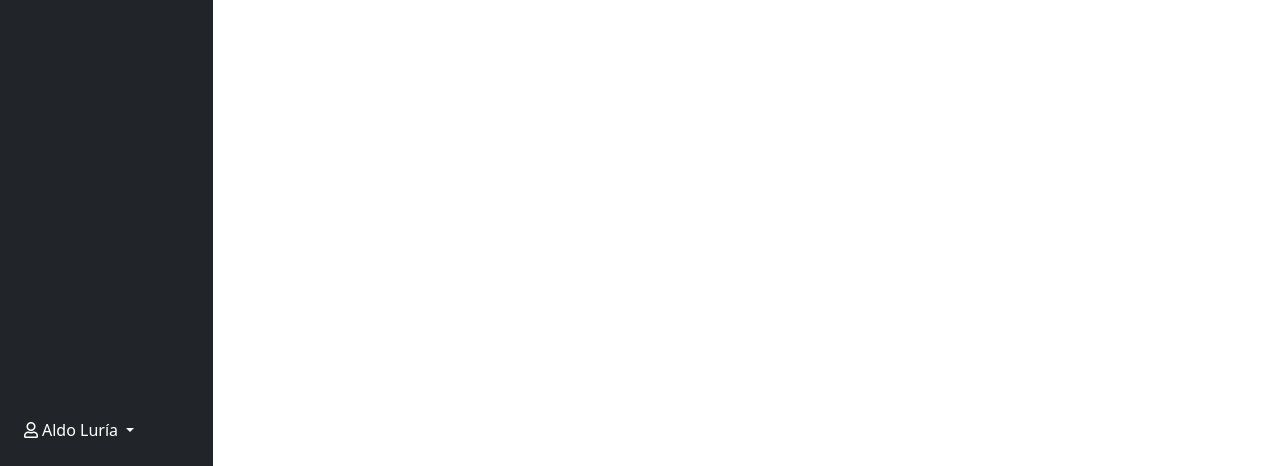
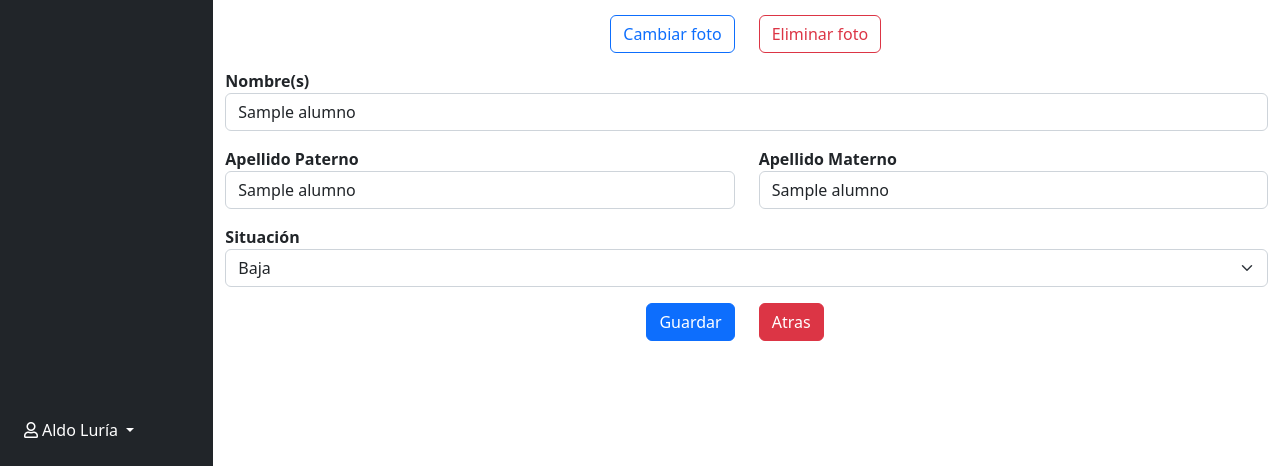
Before and after one commit to aldoluria/tiadsm, a Flask app: page /dashboard/alumnos/editar/1 in a window 1280 px wide. Shown: the part 334-800 px from the top of the page. Run offline with Flask 3, Linux system fonts and the light colour scheme; one stand-in notice (Sample message) is shown; a database or web service that is not in the repository returns one stand-in record (values such as "Sample title"); some libraries are stand-ins or nearby versions.

Commit message:
CRUD Alumnos v2.0

```diff
--- a/app/app.py
+++ b/app/app.py
@@ -3,8 +3,11 @@ import uuid
 import psycopg2
 from datetime import datetime
 from werkzeug.utils import secure_filename
-from flask import Flask, render_template, url_for, redirect, request, flash
+from flask import Flask, render_template, url_for, redirect, request, flash, Blueprint
 from flask_wtf.csrf import CSRFProtect
+
+#Creamos una tag con la ayuda de Blueprint y la iniciamos en nuestro proyecto (al crear nuestra applicación)
+custom_tags = Blueprint('custom_tags', __name__)
 
 app = Flask(__name__)
 csrf=CSRFProtect()
@@ -43,26 +46,37 @@ ALLOWED_EXTENSIONS = {'png', 'jpg', 'jpeg'}
 ruta_alumnos=app.config['UPLOAD_FOLDER']='./app/static/img/uploads/alumnos/'
 ruta_profesores=app.config['UPLOAD_FOLDER']='./app/static/img/uploads/profesores/'
 
-app.secret_key='mysecretkey'
-
 def allowed_file(filename):
     return '.' in filename and \
            filename.rsplit('.', 1)[1].lower() in ALLOWED_EXTENSIONS
 
+#@custom_tags.app_template_global()
+def listar_profesores():
+    conn = get_db_connection()
+    cur = conn.cursor()
+    cur.execute('SELECT * FROM profesores WHERE activo=true ORDER BY nombre ASC;')
+    profesores = cur.fetchall()
+    cur.close()
+    conn.close()
+    return profesores
+
+app.secret_key='mysecretkey'
+
 @app.route("/")
 def index():
     titulo = "Plataforma de cursos"
-    return render_template('index.html', titulo=titulo)
+    return render_template('index.html', titulo=titulo, profesores=listar_profesores())
 
 @app.route("/about-us")
 def about_us():
-    return render_template('about_us.html')
+    return render_template('about_us.html', profesores=listar_profesores())
 
 @app.route("/dashboard")
 def dashboard():
     titulo = "Panel de Administración"
     return render_template('dashboard.html', titulo=titulo)
 
+#------------------------- DASHBOARD -------------------------
 #------------------------- CRUD Alumnos -------------------------
 
 @app.route("/dashboard/alumnos")
@@ -107,9 +121,9 @@ def alumnos_crear():
 
             conn = get_db_connection()
             cur = conn.cursor()
-            cur.execute('INSERT INTO alumnos (nombre, apellido_paterno, apellido_materno, activo, creado, editado, imagen, situacion)'
-                        'VALUES (%s, %s, %s, %s, %s, %s, %s, %s)',
-                        (nombre, paterno, materno, activo, creado, editado,filename,situacion))
+            sql="INSERT INTO alumnos (nombre, apellido_paterno, apellido_materno, activo, creado, editado, imagen, situacion) VALUES (%s, %s, %s, %s, %s, %s, %s, %s)"
+            valores=(nombre, paterno, materno, activo, creado, editado,filename,situacion)
+            cur.execute(sql,valores)
             conn.commit()
             cur.close()
             conn.close()
@@ -167,6 +181,51 @@ def alumnos_actualizar(id):
         flash('¡Alumno modificado exitosamente!')
     return redirect(url_for('alumnos_dashboard'))
 
+@app.route('/dashboard/alumnos/actualizar/foto/<string:id>', methods=['POST'])
+def alumnos_actualizar_foto(id):
+    if request.method == 'POST':
+        imagen=request.files['Foto']
+        nombre = request.form['nombre']
+        paterno = request.form['paterno']
+        materno = request.form['materno']
+        foto_anterior = request.form['anterior']
+        foto_anterior = os.path.join(ruta_alumnos,foto_anterior)
+        editado = datetime.now()
+
+        if imagen and allowed_file(imagen.filename):
+            # Verificar si el archivo con el mismo nombre ya existe
+            # Creamos un nombre dinamico para la foto de perfil con el nombre del alumno y una cadena aleatoria
+            cadena_aleatoria = my_random_string(10)
+            filename = paterno + "_" + materno + "_" + nombre + "_" + str(editado)[:10] + "_" + cadena_aleatoria + "_" + secure_filename(imagen.filename)
+            file_path = os.path.join(ruta_alumnos, filename)
+            if os.path.exists(file_path):
+                flash('Error: ¡Un archivo con el mismo nombre ya existe! Intente renombrar su archivo.')
+                return redirect(url_for('alumnos_dashboard'))
+            # Guardar el archivo y registrar en la base de datos
+            imagen.save(file_path)
+
+            conn = get_db_connection()
+            cur = conn.cursor()
+            sql=" UPDATE alumnos SET editado=%s, imagen=%s WHERE id_alumno=%s"
+            valores=(editado,filename,id)
+            cur.execute(sql,valores)
+            conn.commit()
+            cur.close()
+            conn.close()
+
+            #Eliminar foto de perfil antigua
+            if request.form['anterior'] != "":
+                if os.path.exists(foto_anterior):
+                    os.remove(foto_anterior)
+
+            flash('¡Foto de perfil actualizada exitosamente!')
+            return redirect(url_for('alumnos_editar', id=id))
+        else:
+            flash('Error: ¡Extensión de archivo invalida! Intente con una imagen valida PNG, JPG o JPEG')
+            return redirect(url_for('alumnos_editar', id=id))
+
+    return redirect(url_for('alumnos_dashboard'))
+
 @app.route('/dashboard/alumnos/eliminar/<string:id>')
 def alumnos_eliminar(id):
     activo = False
@@ -183,6 +242,31 @@ def alumnos_eliminar(id):
     flash('¡Alumno  eliminado correctamente!')
     return redirect(url_for('alumnos_dashboard'))
 
+@app.route('/dashboard/alumnos/eliminar/foto/<string:foto>/<string:id>')
+def alumnos_eliminar_foto(foto,id):
+    foto_anterior = os.path.join(ruta_alumnos,foto)
+    editado = datetime.now()
+    conn = get_db_connection()
+    cur = conn.cursor()
+    #sql="DELETE FROM alumnos WHERE id_alumno={0}".format(id)
+    sql="UPDATE alumnos SET imagen=%s, editado=%s WHERE id_alumno=%s"
+    valores=("",editado,id)
+    cur.execute(sql,valores)
+    conn.commit()
+    cur.close()
+    conn.close()
+    #Eliminar foto de perfil antigua
+    print(foto_anterior)
+    if foto != "":
+        if os.path.exists(foto_anterior):
+            os.remove(foto_anterior)
+            flash('¡Foto eliminada correctamente!')
+            return redirect(url_for('alumnos_editar', id=id))
+    else:
+        flash('Error: ¡No se puede ejecutar esta acción!')
+        return redirect(url_for('alumnos_editar', id=id))
+
+
 #------------------------- CRUD Profesores -------------------------
 
 #------------------------- CRUD Materias -------------------------
@@ -196,6 +280,7 @@ def acceso_no_autorizado(error):
 
 if __name__ == '__main__':
     csrf.init_app(app)
+    app.register_blueprint(custom_tags)
     app.register_error_handler(404, pagina_no_encontrada)
     app.register_error_handler(401, acceso_no_autorizado)
     app.run(debug=True, port=5000)
--- a/app/static/css/dashboard.css
+++ b/app/static/css/dashboard.css
@@ -20,3 +20,7 @@ a.ver_detalles:hover{
   color: blue;
   font-weight: bold;
 }
+
+label{
+  font-weight:bold;
+}
--- a/app/templates/alumnos_editar.html
+++ b/app/templates/alumnos_editar.html
@@ -3,42 +3,107 @@
 {% block title %} {{titulo}} {% endblock %}
 
 {% block body %}
-<form method="post" action="{{url_for('alumnos_actualizar', id=alumno[0])}}" enctype="multipart/form-data">
+
+{% with messages = get_flashed_messages() %}
+  {% if messages %}
+    {% for message in messages %}
+    <div class="alert alert-{% if "Error" in message %}danger {% elif "Advertencia" in message %}warning {% else %}success {% endif %} alert-dismissible fade show" role="alert">
+        <strong>{{message}}</strong>
+        <button type="button" class="btn-close" data-bs-dismiss="alert" aria-label="Close"></button>
+      </div>
+    {% endfor %}
+  {% endif %}
+{% endwith %}
+
+  <div class="mt-2 mb-3">
+    <div class="row justify-content-center">
+        <div class="col-7 col-sm-5 col-md-4 col-lg-3">
+            <div class="ratio ratio-1x1 bg-success overflow-hidden" style="border-radius: 50%;">
+              {% if alumno.7 == null or alumno.7 == "" %}
+                <img src="{{ url_for('static', filename='img/user.jpg')}}">
+              {% else %}
+                <img src="{{ url_for('static', filename='img/uploads/alumnos/') + alumno.7 }}">
+              {% endif %}
+            </div>
+        </div>
+    </div>
+  </div>
+
+  <div class="row mb-3">
+    {% if alumno.7 == "" or alumno.7 == Null %}
+      <div class="col d-flex justify-content-center"><a class="btn btn-outline-primary" data-bs-toggle="collapse" href="#cambiarFoto" role="button" aria-expanded="false" aria-controls="collapseExample">Cambiar foto</a></div>
+    {% else %}
+      <div class="col"><a class="btn btn-outline-primary float-end" data-bs-toggle="collapse" href="#cambiarFoto" role="button" aria-expanded="false" aria-controls="collapseExample">Cambiar foto</a></div>
+      <div class="col"> <a class="btn btn-outline-danger float-start" href="{{url_for('alumnos_eliminar_foto', id=alumno[0], foto=alumno[7])}}">Eliminar foto</a></div>
+    {% endif %}
+
+  </div>
+
+  <div class="collapse" id="cambiarFoto">
+    <form method="post" action="{{url_for('alumnos_actualizar_foto', id=alumno[0])}}" enctype="multipart/form-data">
       <input type="hidden" name="csrf_token" value="{{csrf_token()}}">
-    <div class="form-group">
-      <label for="nombre">Nombre(s)</label>
+      <input type="hidden" name="nombre" value="{{alumno.1}}">
+      <input type="hidden" name="paterno" value="{{alumno.2}}">
+      <input type="hidden" name="materno" value="{{alumno.3}}">
+      <input type="hidden" name="anterior" value="{{alumno.7}}">
+
+      <div class="form-group mb-3">
+        <label for="formFile" class="form-label">Foto de perfil</label>
+        <div class="input-group">
+          <input type="file" class="form-control" name="Foto" id="inputGroupFile04" aria-describedby="inputGroupFileAddon04" aria-label="Upload" required accept="image/png, .jpeg, .jpg">
+          <button class="btn btn-outline-primary" type="submit" id="inputGroupFileAddon04">Actualizar</button>
+        </div>
+
+      </div>
+    </form>
+  </div>
+
+  <form method="post" action="{{url_for('alumnos_actualizar', id=alumno[0])}}">
+  <input type="hidden" name="csrf_token" value="{{csrf_token()}}">
+
+  <div class="form-group mb-3">
+    <label  for="nombre">Nombre(s)</label>
     <input type="text" class="form-control" id="nombre" placeholder="Nombre(s)" name="nombre" value="{{alumno.1}}">
   </div>
 
+  <div class="row">
+    <div class="col-md-6 col-xs-12 mb-3">
       <div class="form-group">
         <label for="paterno">Apellido Paterno</label>
         <input type="text" class="form-control" id="paterno" placeholder="Apellido Paterno" name="paterno" value="{{alumno.2}}">
       </div>
-
+    </div>
+    <div class="col-md-6 col-xs-12 mb-3">
       <div class="form-group">
         <label for="materno">Apellido Materno</label>
         <input type="text" class="form-control" id="materno" placeholder="Apellido Materno" name="materno" value="{{alumno.3}}">
       </div>
+    </div>
+  </div>
 
-
-    <label for="materno">Estado</label>
+  <label for="materno">Situación</label>
   <select class="form-select" aria-label="Default select example" name="estado">
     <option selected
       {% if alumno.8==true %}
-          value="True">Activo
+        value="True">Regular
       {% else %}
       value="False">Baja
       {% endif %}
     </option>
-      <option value="True">Activo</option>
+    <option value="True">Regular</option>
     <option value="False">Baja</option>
   </select>
 
-    <button class="btn btn-primary d-inline-flex align-items-center" type="submit">
+  <div class="row mt-3 mb-3">
+    <div class="col">
+      <button class="btn btn-primary float-end" type="submit">
         Guardar
     </button>
-    <a class="btn btn-outline-danger d-inline-flex align-items-center" href="{{url_for('alumnos_dashboard')}}">
-        Cancelar
-    </a>
+    </div>
+    <div class="col">
+      <a class="btn btn-danger float-start" href="{{url_for('alumnos_dashboard')}}">Atras</a>
+    </div>
+  </div>
+
 </form>
 {% endblock %}
--- a/app/templates/layout_admin.html
+++ b/app/templates/layout_admin.html
@@ -137,6 +137,7 @@
 
     <script src="{{ url_for('static', filename='js/bootstrap.bundle.min.js') }}"></script>
     <script src="{{ url_for('static', filename='js/jquery.slim.min.js') }}"></script>
+    <script src="{{ url_for('static', filename='js/popper.min.js') }}"></script>
 
   </body>
 </html>
```
Also changed, not shown: app/templates/about_us.html (+10 -13 lines), app/templates/alumnos.html (+3 -5 lines), app/templates/alumnos_detalles.html (+16 -7 lines), app/templates/alumnos_nuevo.html (+19 -7 lines), app/templates/layout.html (+13 -2 lines), app/static/img/user.jpg (added). Lines whose indentation alone changed are shown as unchanged.
